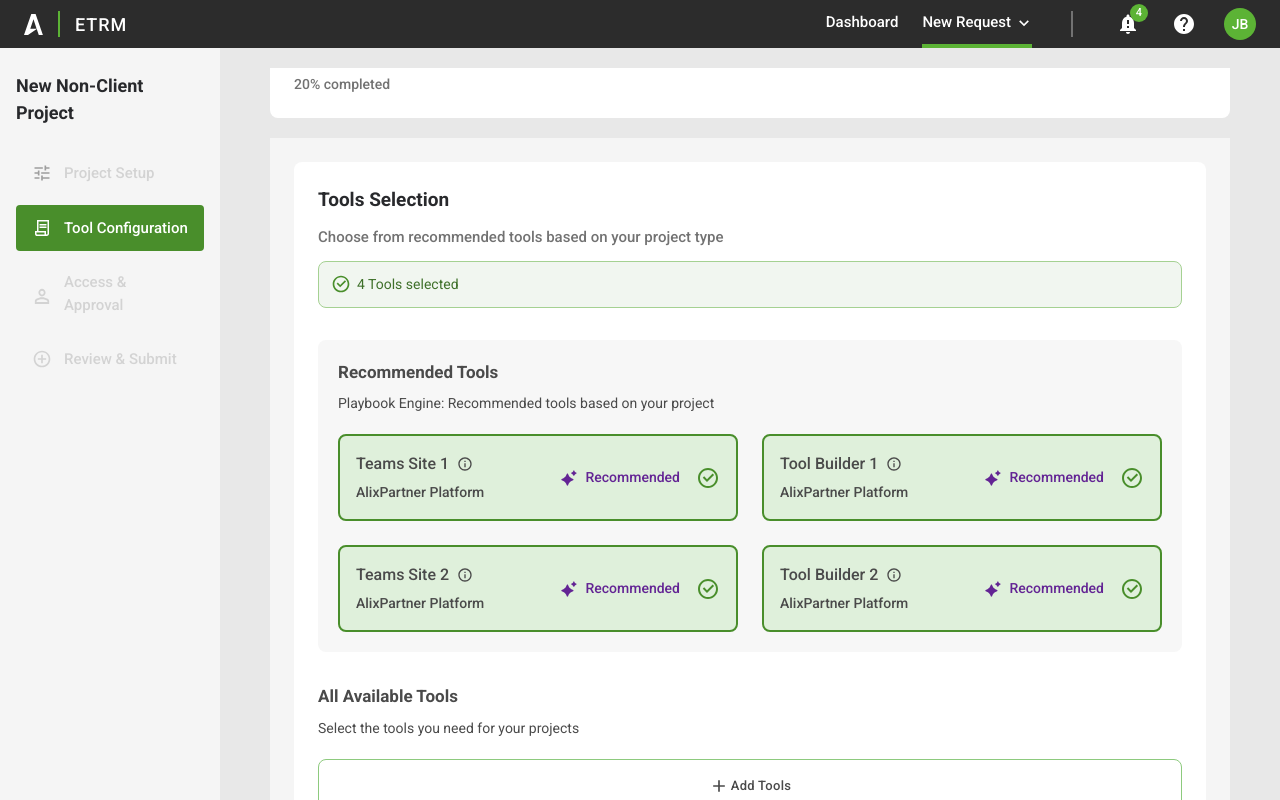
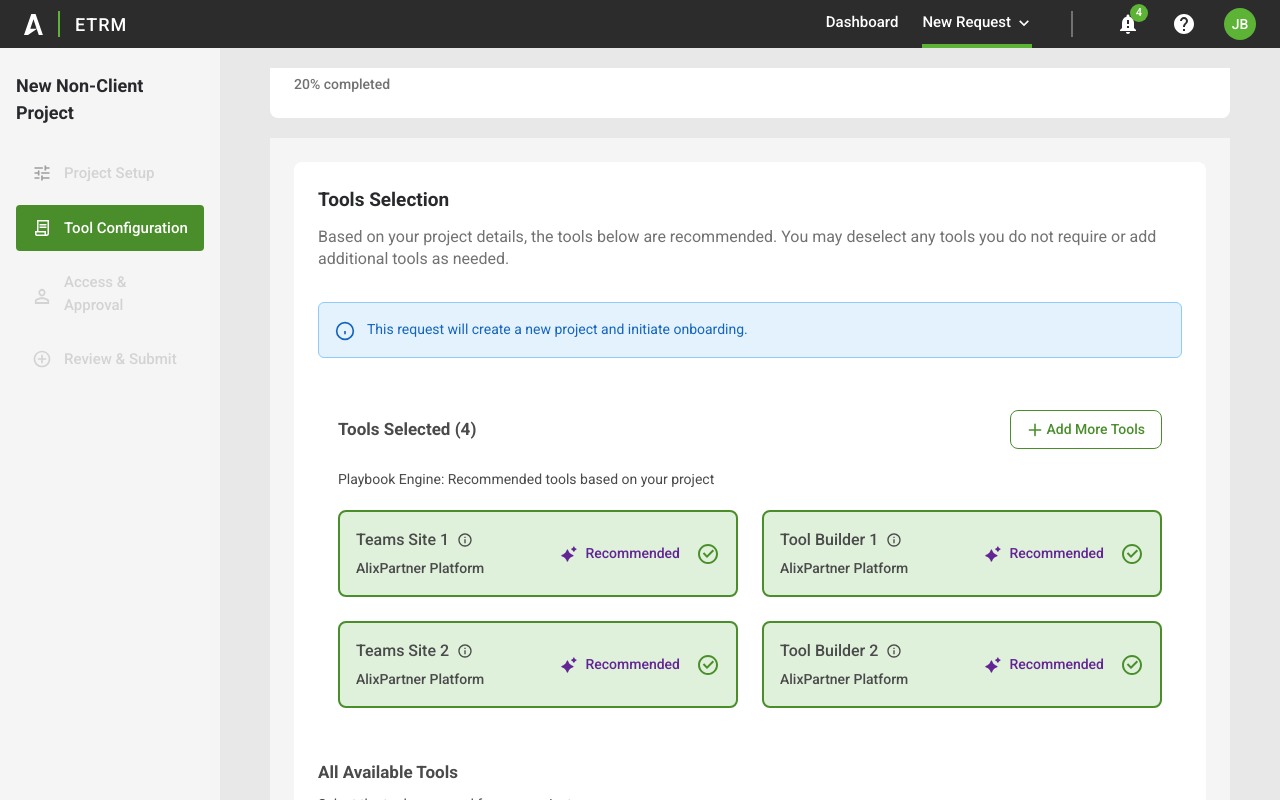
Before and after one commit to SaiNetha9966/supprortETRM, a React (Vite) app: page / in a window 1280 px wide. Both pictures are taken after a click on the button "Continue". Built offline with nearby package versions, Linux system fonts and the light colour scheme.

Commit message:
tool congig changs

```diff
--- /dev/null
+++ b/src/app/components/ToolConfiguration/AddToolsModal.tsx
@@ -0,0 +1,154 @@
+import React, { useState } from "react";
+
+interface Tool {
+  name: string;
+  platform: string;
+  recommended: boolean;
+}
+
+interface AddToolsModalProps {
+  isOpen: boolean;
+  onClose: () => void;
+  selectedTools: string[];
+  onToggleTool: (toolName: string) => void;
+  allTools: Tool[];
+}
+
+export default function AddToolsModal({
+  isOpen,
+  onClose,
+  selectedTools,
+  onToggleTool,
+  allTools,
+}: AddToolsModalProps) {
+  const [activeCategory, setActiveCategory] = useState("ALL TOOLS");
+  const [searchQuery, setSearchQuery] = useState("");
+
+  if (!isOpen) return null;
+
+  const categories = [
+    "ALL TOOLS",
+    "MOST REQUESTED",
+    "ALIXPARTNER PLATFORM",
+    "PARTNERSHIP TOOLS",
+    "LITIGATION",
+    "DATA",
+    "REPORTING",
+    "CLOUD",
+    "COLLABORATION",
+  ];
+
+  const filteredTools = allTools.filter((tool) =>
+    tool.name.toLowerCase().includes(searchQuery.toLowerCase())
+  );
+
+  return (
+    <div className="fixed inset-0 bg-black bg-opacity-50 flex items-center justify-center p-4 z-50">
+      <div className="bg-white rounded-lg max-w-4xl w-full max-h-[90vh] overflow-y-auto">
+        {/* Modal Header */}
+        <div className="flex items-center justify-between p-6 border-b sticky top-0 bg-white">
+          <div>
+            <h2 className="text-[20px] font-bold text-[#28292C]">Add Tools</h2>
+            <p className="text-[14px] text-[#727272] mt-1">Select one or more tools to add to this project.</p>
+          </div>
+          <button onClick={onClose} className="text-[#999] hover:text-[#333] flex-shrink-0">
+            <svg className="size-6" fill="none" viewBox="0 0 24 24" stroke="currentColor">
+              <path strokeLinecap="round" strokeLinejoin="round" strokeWidth={2} d="M6 18L18 6M6 6l12 12" />
+            </svg>
+          </button>
+        </div>
+
+        {/* Selected Count */}
+        <div className="px-6 py-4 bg-[#f1f6f0] border-b">
+          <div className="flex items-center gap-2">
+            <svg className="size-5 text-[#498E2B]" fill="#498E2B" viewBox="0 0 20 20">
+              <path fillRule="evenodd" d="M10 18a8 8 0 100-16 8 8 0 000 16zm3.707-9.293a1 1 0 00-1.414-1.414L9 10.586 7.707 9.293a1 1 0 00-1.414 1.414l2 2a1 1 0 001.414 0l4-4z" clipRule="evenodd" />
+            </svg>
+            <span className="text-[14px] font-medium text-[#498E2B]">{selectedTools.length} Tools selected</span>
+          </div>
+        </div>
+
+        {/* Categories Tabs */}
+        <div className="px-6 py-4 border-b">
+          <div className="flex gap-6 overflow-x-auto pb-3">
+            {categories.map((category) => (
+              <button
+                key={category}
+                onClick={() => setActiveCategory(category)}
+                className={`text-[12px] font-bold whitespace-nowrap pb-2 transition-colors ${
+                  activeCategory === category
+                    ? "text-[#498E2B] border-b-2 border-[#498E2B]"
+                    : "text-[#666] hover:text-[#333]"
+                }`}
+              >
+                {category}
+              </button>
+            ))}
+          </div>
+        </div>
+
+        {/* Search */}
+        <div className="px-6 py-4 border-b">
+          <div className="relative">
+            <input
+              type="text"
+              placeholder="Search tools by name"
+              value={searchQuery}
+              onChange={(e) => setSearchQuery(e.target.value)}
+              className="w-full px-4 py-3 border border-[#ccc] rounded-lg text-[14px] outline-none focus:border-[#498E2B]"
+            />
+            <svg className="absolute right-4 top-3.5 size-5 text-[#999]" fill="none" viewBox="0 0 24 24" stroke="currentColor">
+              <path strokeLinecap="round" strokeLinejoin="round" strokeWidth={2} d="M21 21l-6-6m2-5a7 7 0 11-14 0 7 7 0 0114 0z" />
+            </svg>
+          </div>
+        </div>
+
+        {/* Tools Grid */}
+        <div className="p-6">
+          <div className="grid grid-cols-1 md:grid-cols-3 gap-4">
+            {filteredTools.map((tool) => (
+              <div
+                key={tool.name}
+                onClick={() => onToggleTool(tool.name)}
+                className={`p-4 rounded-lg border-2 cursor-pointer transition-all ${
+                  selectedTools.includes(tool.name)
+                    ? "border-[#498E2B] bg-[#f1f6f0]"
+                    : "border-[#e0e0e0] bg-white hover:border-[#ccc]"
+                }`}
+              >
+                <div className="flex items-start justify-between">
+                  <div>
+                    <h4 className="text-[14px] font-bold text-[#333]">{tool.name}</h4>
+                    <p className="text-[12px] text-[#666] mt-1">{tool.platform}</p>
+                    {tool.recommended && <p className="text-[12px] text-[#7c3aed] font-medium mt-2">Recommended</p>}
+                  </div>
+                  {selectedTools.includes(tool.name) && (
+                    <svg className="size-5 text-[#498E2B] flex-shrink-0" fill="#498E2B" viewBox="0 0 20 20">
+                      <path fillRule="evenodd" d="M16.707 5.293a1 1 0 010 1.414l-8 8a1 1 0 01-1.414 0l-4-4a1 1 0 011.414-1.414L8 12.586l7.293-7.293a1 1 0 011.414 0z" clipRule="evenodd" />
+                    </svg>
+                  )}
+                </div>
+              </div>
+            ))}
+          </div>
+        </div>
+
+        {/* Modal Footer */}
+        <div className="flex gap-3 justify-end p-6 border-t bg-[#f9f9f9] sticky bottom-0">
+          <button
+            onClick={onClose}
+            className="px-6 py-2 bg-[#999] text-white rounded hover:bg-[#777] transition-colors text-[14px] font-medium"
+          >
+            Cancel
+          </button>
+          <button
+            onClick={onClose}
+            className="px-6 py-2 bg-[#498E2B] text-white rounded hover:bg-[#3a7222] transition-colors text-[14px] font-medium"
+          >
+            Add Selected Tools
+          </button>
+        </div>
+      </div>
+    </div>
+  );
+}
--- /dev/null
+++ b/src/app/components/ToolConfiguration/ToolConfiguration.css
@@ -0,0 +1,21 @@
+.info-alert {
+    display: flex;
+    align-items: flex-start;
+    gap: 12px;
+    padding: 16px;
+    background-color: #E3F2FD;
+    border: 1px solid #90CAF9;
+    border-radius: 6px;
+    margin-top: 20px;
+    color: #1565C0;
+    font-size: 14px;
+    line-height: 1.5;
+}
+
+.alert-icon {
+    width: 20px;
+    height: 20px;
+    flex-shrink: 0;
+    margin-top: 2px;
+    color: #1565C0;
+}
--- a/src/app/components/ToolConfiguration/ToolConfiguration.tsx
+++ b/src/app/components/ToolConfiguration/ToolConfiguration.tsx
@@ -1,7 +1,9 @@
 import { useState } from "react";
 import ToolCard from "./ToolCard";
 import ToolConfigForm from "./ToolConfigForm";
+import AddToolsModal from "./AddToolsModal";
 import svgPaths from "../../../imports/svg-7usnlwj5e7";
+import './ToolConfiguration.css';
 
 export default function ToolConfiguration() {
   const [selectedTools, setSelectedTools] = useState<string[]>([
@@ -11,6 +13,7 @@ export default function ToolConfiguration() {
     "Tool Builder 2",
   ]);
   const [newToolRequest, setNewToolRequest] = useState("");
+  const [showAddToolsModal, setShowAddToolsModal] = useState(false);
 
   const toggleTool = (toolName: string) => {
     setSelectedTools((prev) =>
@@ -27,6 +30,18 @@ export default function ToolConfiguration() {
     }
   };
 
+  const allTools = [
+    { name: "Teams Site", platform: "AlixPartner Platform", recommended: true },
+    { name: "Tool Builder", platform: "AlixPartner Platform", recommended: true },
+    { name: "Container Utilization Optimizer", platform: "AlixPartner Platform", recommended: true },
+    { name: "Company Health Check", platform: "AlixPartner Platform", recommended: false },
+    { name: "Radial Tool (ROA)", platform: "AlixPartner Platform", recommended: false },
+    { name: "Spend X-Ray", platform: "AlixPartner Platform", recommended: false },
+    { name: "Project Management Tool", platform: "AlixPartner Platform", recommended: false },
+    { name: "Analytics Dashboard", platform: "AlixPartner Platform", recommended: false },
+    { name: "Risk Assessment Tool", platform: "AlixPartner Platform", recommended: false },
+  ];
+
   return (
     <div className="bg-[#f5f5f5] flex min-h-screen items-start justify-center p-3 sm:p-4 md:p-6">
       <div className="flex w-full max-w-[960px] flex-col gap-3 sm:gap-4 md:gap-5">
@@ -39,32 +54,35 @@ export default function ToolConfiguration() {
               <h2 className="text-[17px] sm:text-[18px] md:text-[19px] font-bold text-[#28292c]">
                 Tools Selection
               </h2>
-              <p className="text-[13px] sm:text-[14px] md:text-[15px] font-medium text-[#727272]">
-                Choose from recommended tools based on your project type
+              <p className="text-[16px] font-normal leading-[22px] tracking-[0%] text-[#727272]">
+                Based on your project details, the tools below are recommended. You may deselect any tools you do not require or add additional tools as needed.
               </p>
 
-              {/* Success Banner */}
-              <div className="bg-[#f1f6f0] border border-[#a5d192] rounded-lg p-3 flex items-center gap-[6px]">
-                <svg
-                  className="size-4 sm:size-5 shrink-0"
-                  fill="none"
-                  viewBox="0 0 20 20"
-                >
-                  <path d={svgPaths.p37293980} fill="#498E2B" />
+              <div className="info-alert">
+                <svg className="alert-icon" viewBox="0 0 24 24" fill="none" stroke="currentColor" strokeWidth="2">
+                  <circle cx="12" cy="12" r="10"></circle>
+                  <line x1="12" y1="16" x2="12" y2="12"></line>
+                  <line x1="12" y1="8" x2="12.01" y2="8"></line>
                 </svg>
-                <p className="text-[12px] sm:text-[13px] md:text-[14px] text-[#3f702a]">
-                  {selectedTools.length} Tools selected
-                </p>
+                <span>This request will create a new project and initiate onboarding.</span>
               </div>
             </div>
 
             {/* Recommended Tools */}
-            <div className="bg-[#f7f7f7] rounded-lg p-4 sm:p-5">
+            <div className=" rounded-lg p-4 sm:p-5">
               <div className="flex flex-col gap-4 sm:gap-5">
-                <div>
-                  <h3 className="text-[15px] sm:text-[16px] md:text-[17px] font-bold text-[#4a4a4a] mb-2">
-                    Recommended Tools
-                  </h3>
+                <div className="flex flex-col gap-4 sm:gap-5">
+                  <div className="flex items-center justify-between gap-4">
+                    <h3 className="text-[15px] sm:text-[16px] md:text-[17px] font-bold text-[#4a4a4a]">
+                      Tools Selected ({selectedTools.length})
+                    </h3>
+                    <button onClick={() => setShowAddToolsModal(true)} className="flex items-center gap-1 px-4 py-2 border border-[#498E2B] text-[#498E2B] rounded-lg hover:bg-[#f1f6f0] transition-colors text-[12px] sm:text-[13px] md:text-[14px] font-medium">
+                      <svg className="size-4" fill="none" viewBox="0 0 20 20">
+                        <path d="M10 3V17M3 10H17" stroke="#498E2B" strokeWidth="2" strokeLinecap="round" />
+                      </svg>
+                      Add More Tools
+                    </button>
+                  </div>
                   <p className="text-[12px] sm:text-[13px] md:text-[14px] text-[#4a4a4a]">
                     Playbook Engine: Recommended tools based on your project
                   </p>
@@ -213,6 +231,14 @@ export default function ToolConfiguration() {
           </div>
         </div>
 
+        {/* Add Tools Modal */}
+        <AddToolsModal
+          isOpen={showAddToolsModal}
+          onClose={() => setShowAddToolsModal(false)}
+          selectedTools={selectedTools}
+          onToggleTool={toggleTool}
+          allTools={allTools}
+        />
       </div>
     </div>
   );
```
